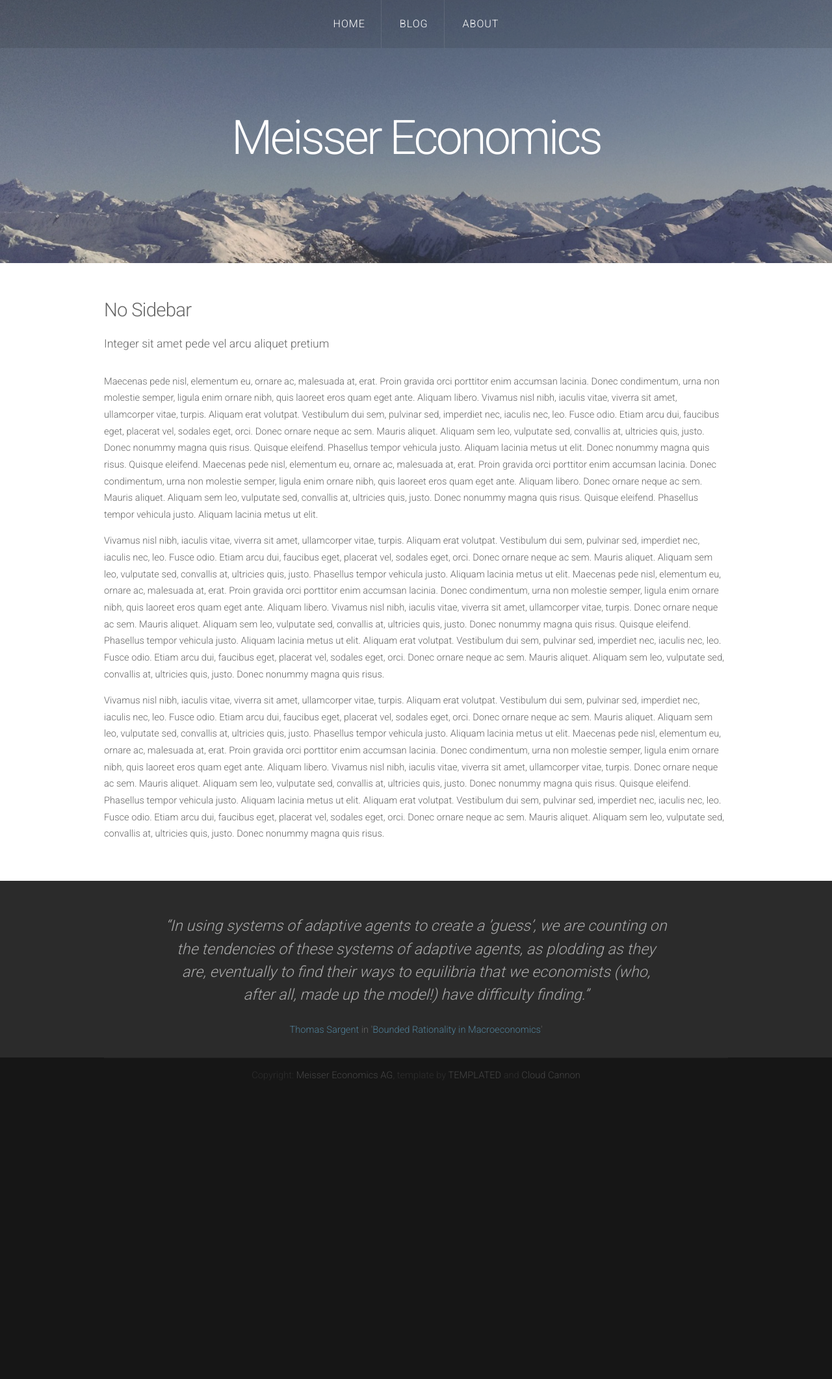
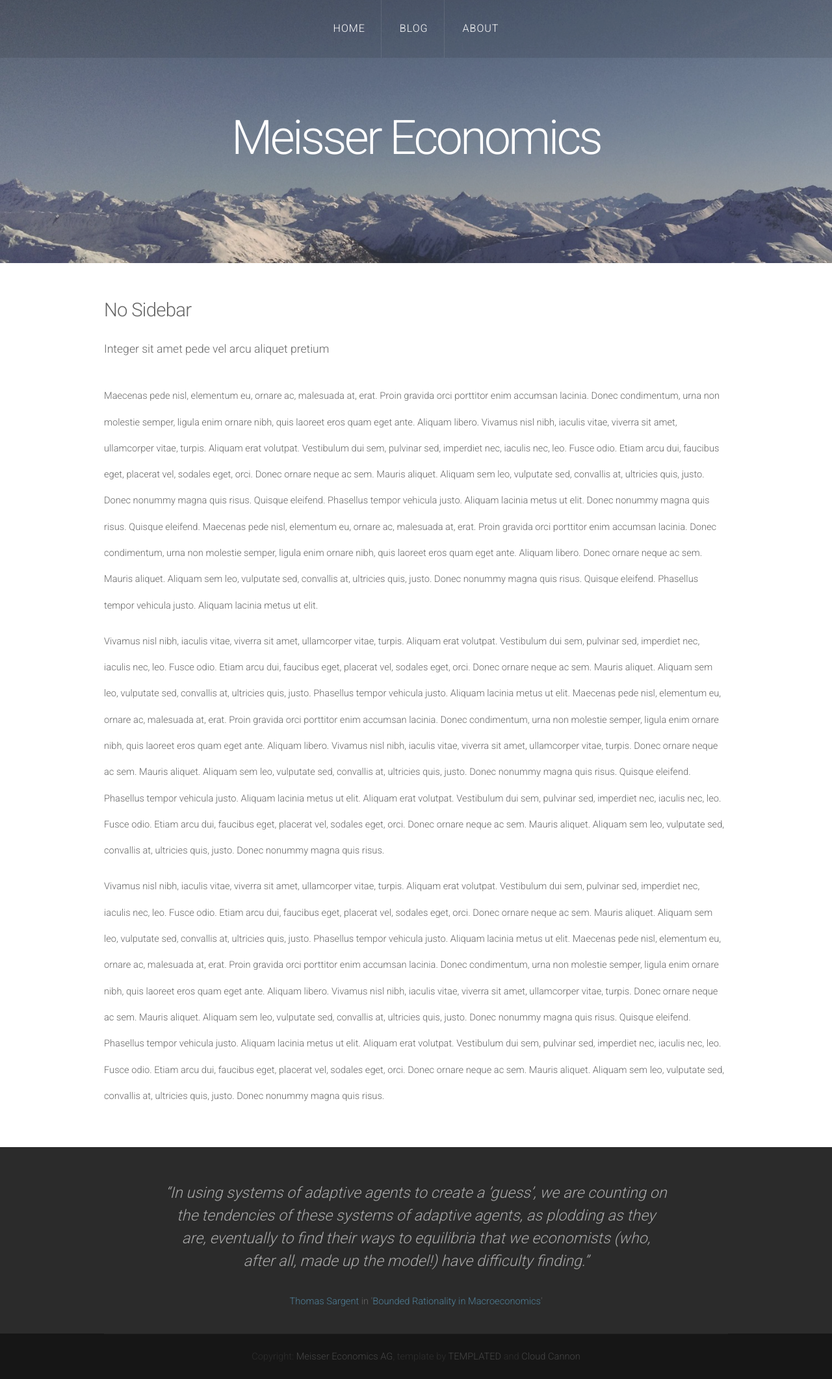
Before and after one commit to meisserecon/www, a Jekyll site: the page built from no-sidebar.html, in a window 1280 px wide. Shown: the whole page at 65% size. Built offline with Jekyll 4.4.1, drawn with Linux system fonts in a browser that asks for light colours; nearby versions of some CDN libraries; before the commit the page ends 1684 px from its top, so only the background shows below that.

Commit message:
Update style.css

```diff
--- a/assets/css/style.css
+++ b/assets/css/style.css
@@ -24,7 +24,7 @@
 		font-family: 'Roboto', sans-serif;
 		font-size: 11pt;
 		font-weight: 310;
-		line-height: 1.75em;
+		line-height: 2.75em;
 		color: #666;
 	}
 
```
